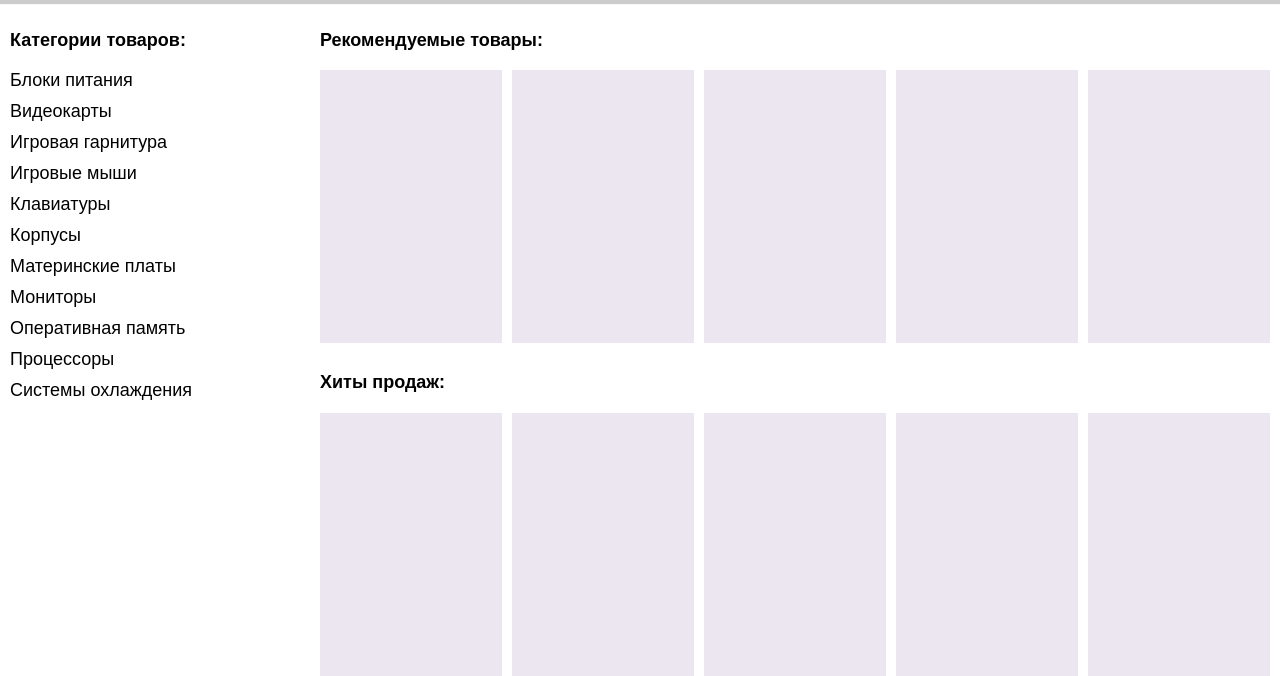
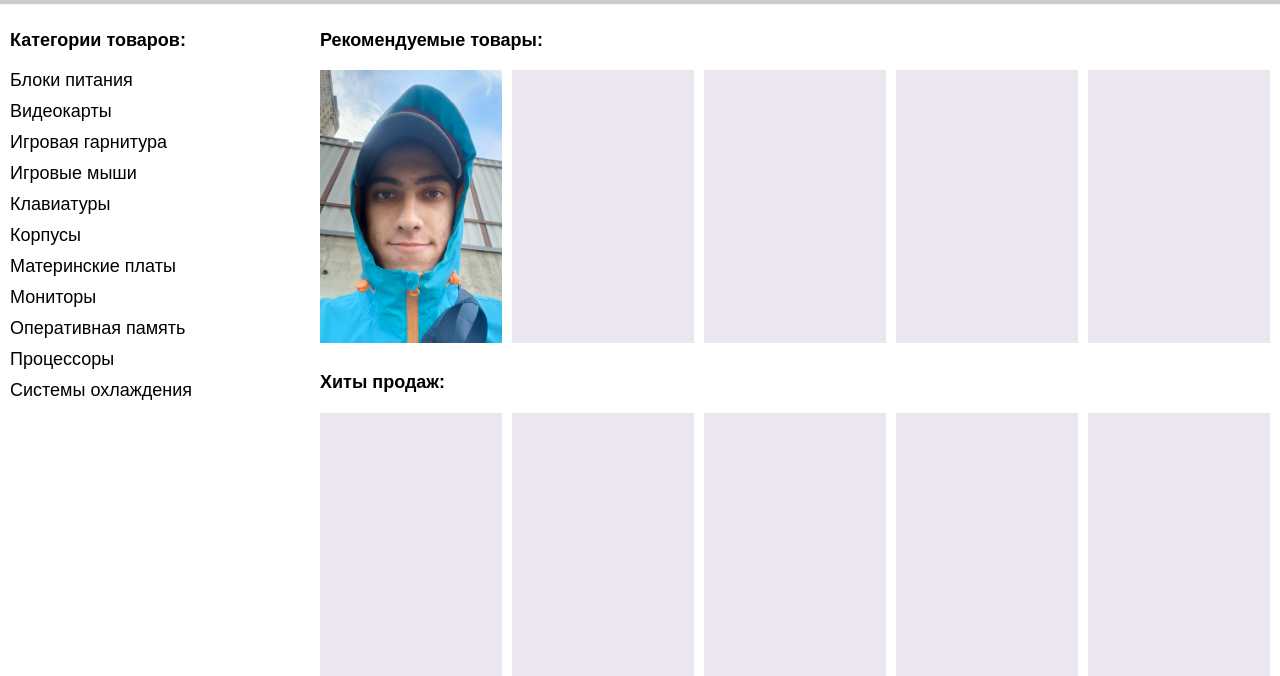
Before and after one commit to mlknn22/HeavenPC, a plain HTML site: page HeavenPC/index.html in a window 1280 px wide. Shown: the part 124-800 px from the top of the page. Drawn offline with Linux system fonts and the light colour scheme.

Commit message:
Удалил папку

```diff
--- a/HeavenPC/рот ебал/index.html
+++ b/HeavenPC/index.html
@@ -3,9 +3,10 @@
 <head>
     <meta charset="UTF-8">
     <meta name="viewport" content="width=device-width, initial-scale=1.0">
-    <title>Сетка с шапкой, контентом и футером</title>
+    <title>HeavenPC</title>
     <link rel="stylesheet" href="style.css">
     <link rel="stylesheet" href="buttonstyles.css">
+    <link rel = "icon" href = "eminicon.ico">
     <link rel="stylesheet" href="https://cdnjs.cloudflare.com/ajax/libs/font-awesome/6.0.0-beta3/css/all.min.css">
 </head>
 <body>
@@ -91,7 +92,9 @@
                     <h2>Рекомендуемые товары:</h2>
                 </div>
                 <div class="nested-item">
-                    <div class="good"></div>
+                    <div class="good">
+                        <img src="eminicon.jpg" alt="Eminicon">
+                    </div>
                     <div class="good"></div>
                     <div class="good"></div>
                     <div class="good"></div>
--- a/HeavenPC/рот ебал/style.css
+++ b/HeavenPC/style.css
@@ -174,6 +174,13 @@ form {
     color: #9F4C80	;
   }
 }
+
+.good img {
+  width: 100%; /* Ширина равна ширине контейнера */
+  height: 100%; /* Высота подстраивается под контейнер */
+  object-fit: cover; /* Обрезает изображение, чтобы оно вписывалось */
+}
+
 .right {
   grid-area: right;
   display: grid;
```
Also changed, not shown: HeavenPC/buttonstyles.css (renamed from HeavenPC/рот ебал/buttonstyles.css), HeavenPC/eminicon.ico (added), HeavenPC/eminicon.jpg (added), HeavenPC/favourites.html (renamed from HeavenPC/рот ебал/favourites.html).
